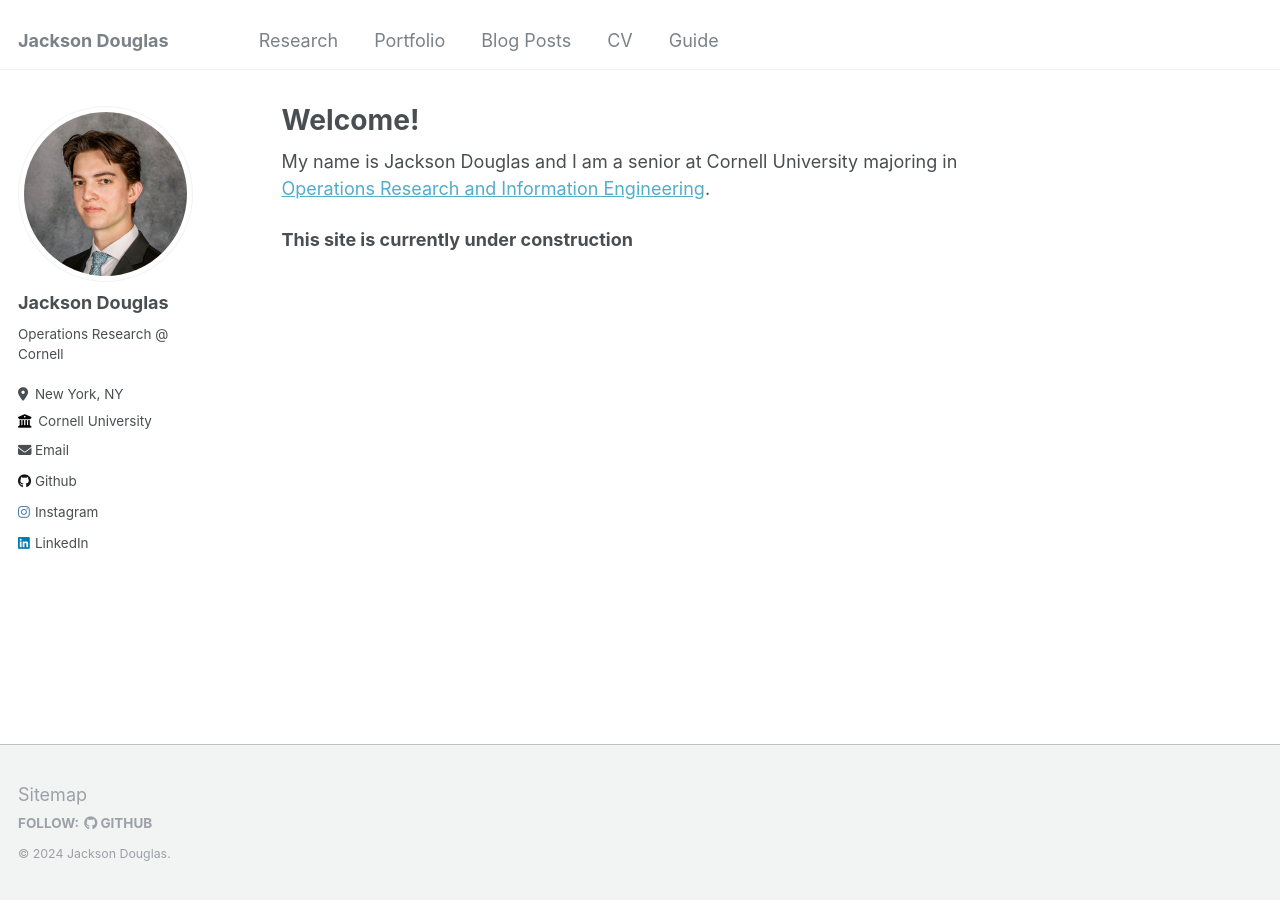
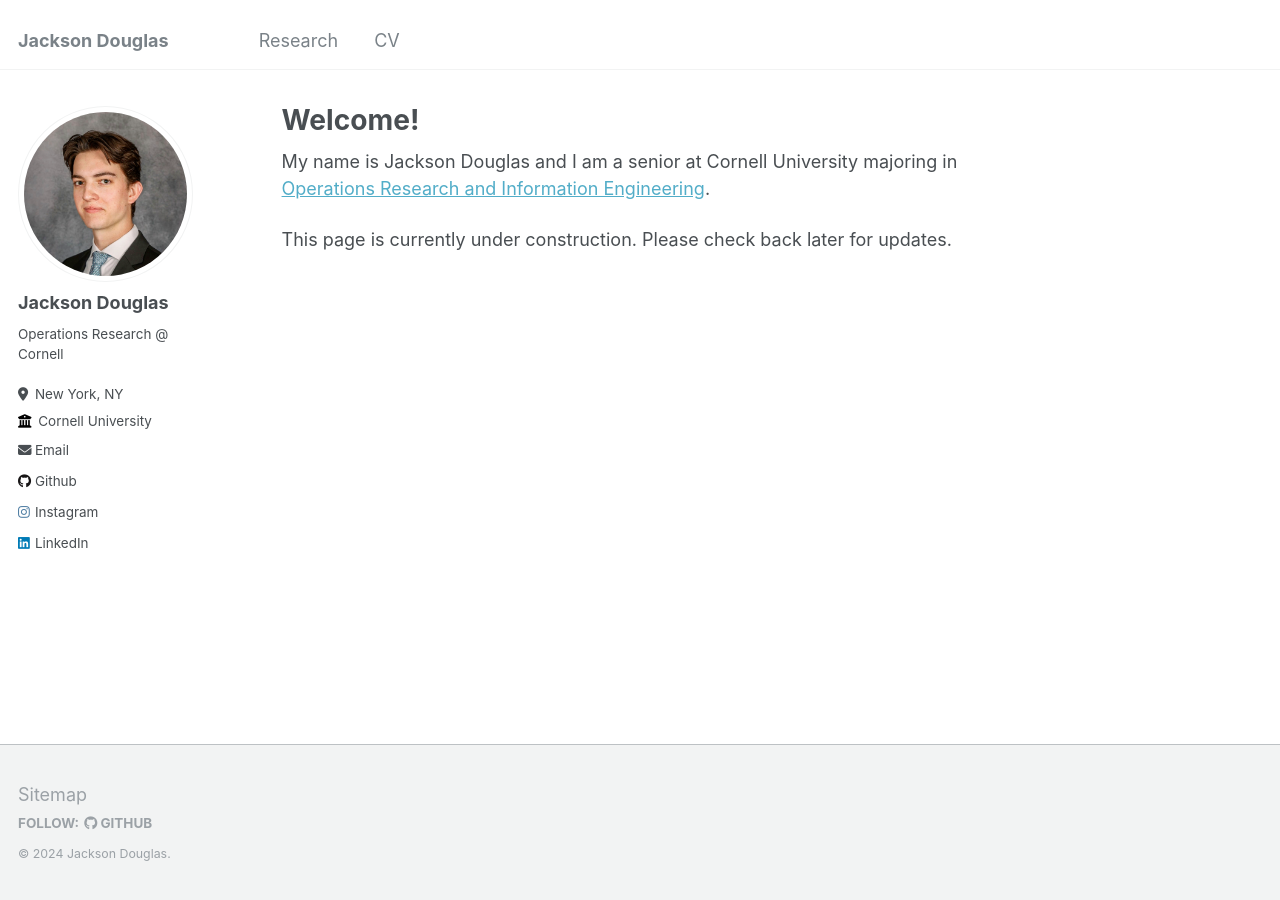
Before and after one commit to jacksonhdouglas/jacksonhdouglas.github.io, a Jekyll site: the page built from _pages/about.md, in a window 1280 px wide. Built offline with Jekyll 4.4.1, drawn with Linux system fonts in a browser that asks for light colours.

Commit message:
updated nav

```diff
--- a/_data/navigation.yml
+++ b/_data/navigation.yml
@@ -3,14 +3,5 @@ main:
   - title: "Research"
     url: /research/
 
-  - title: "Portfolio"
-    url: /portfolio/
-
-  - title: "Blog Posts"
-    url: /year-archive/
-
   - title: "CV"
     url: /files/JacksonDouglasResume.pdf
-
-  - title: "Guide"
-    url: /markdown/
--- a/_pages/about.md
+++ b/_pages/about.md
@@ -10,4 +10,4 @@ redirect_from:
 My name is Jackson Douglas and I am a senior at Cornell University majoring in [Operations Research and Information Engineering](https://www.orie.cornell.edu/orie).
 
 
-**This site is currently under construction**
+This page is currently under construction.  Please check back later for updates.
```
Also changed, not shown: _pages/research.md (+3 -0 lines).
